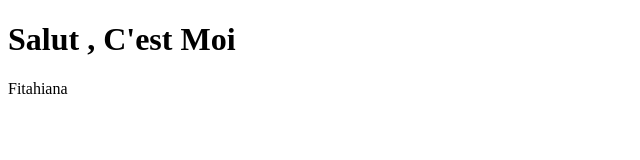
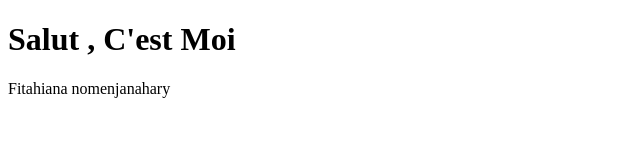
Before and after one commit to Fitahiana1611/Portfolio, a plain HTML site: page index.html in a window 1280 px wide. Shown: the whole page, without its empty margins (0-640 px from the left). Drawn offline with Linux system fonts and the light colour scheme.

Commit message:
suit commit

```diff
--- a/index.html
+++ b/index.html
@@ -7,6 +7,6 @@
 </head>
 <body>
     <h1>Salut , C'est Moi</h1>
-    <p>Fitahiana</p>
+    <p>Fitahiana nomenjanahary</p>
 </body>
 </html>
```
